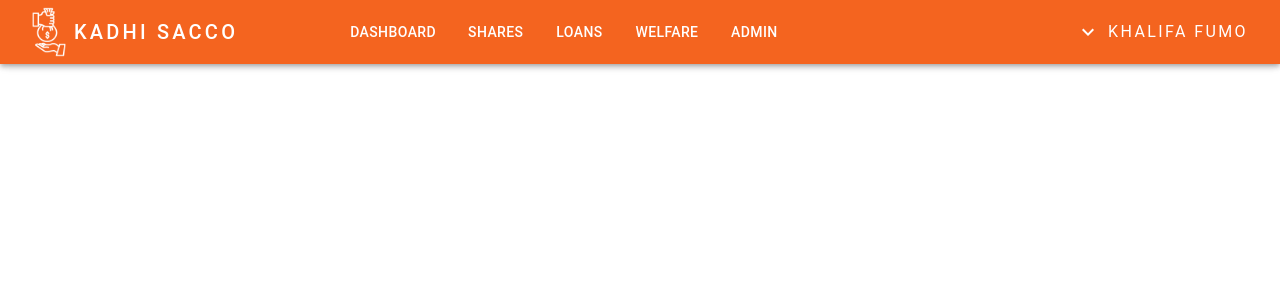
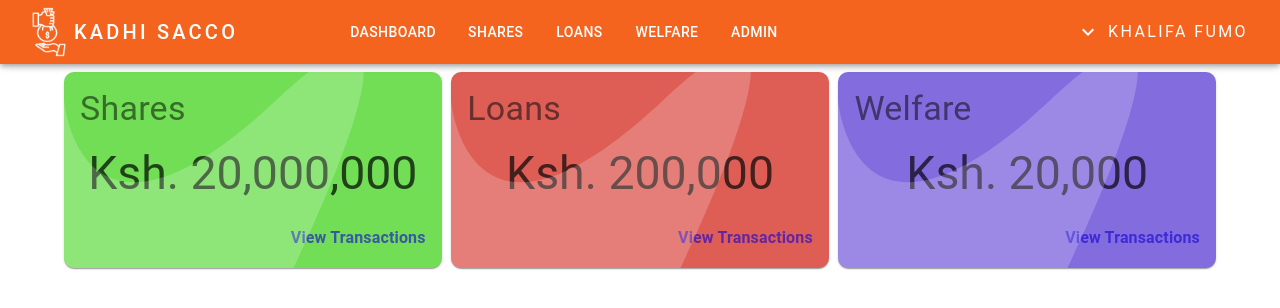
Before and after one commit to khalifa47/sacco, a Next.js app: page / in a window 1280 px wide. Shown: the top 308 px of the page. Built offline with nearby package versions, Linux system fonts and the light colour scheme.

Commit message:
info cards done, container

```diff
--- a/app/components/Header.tsx
+++ b/app/components/Header.tsx
@@ -114,6 +114,7 @@ const Header = () => {
   ];
 
   return (
+    <>
       <AppBar position="fixed" sx={{ backgroundColor: "#F4641F" }}>
         <Container maxWidth="xl">
           <Toolbar
@@ -216,6 +217,8 @@ const Header = () => {
           </Toolbar>
         </Container>
       </AppBar>
+      <Toolbar />
+    </>
   );
 };
 export default Header;
--- /dev/null
+++ b/app/components/InfoCard.tsx
@@ -0,0 +1,91 @@
+"use client";
+
+import { capitalize, formatNumber } from "@/utils/helpers";
+import Card from "@mui/material/Card";
+import Box from "@mui/material/Box";
+import Typography from "@mui/material/Typography";
+import Vector from "./Vector";
+
+const getColors = (content: "shares" | "loans" | "welfare") => {
+  switch (content) {
+    case "shares":
+      return {
+        bgColor: "rgba(114,222,86,1)",
+        titleColor: "rgba(54,110,40,1)",
+        amountColor: "rgba(32,66,24,1)",
+      };
+    case "loans":
+      return {
+        bgColor: "rgba(222,94,86,1)",
+        titleColor: "rgba(103,48,45,1)",
+        amountColor: "rgba(67,32,30,1)",
+      };
+    case "welfare":
+      return {
+        bgColor: "rgba(131,108,222,1)",
+        titleColor: "rgba(64,53,109,1)",
+        amountColor: "rgba(42,34,72,1)",
+      };
+  }
+};
+
+const InfoCard = ({
+  content,
+  amount,
+}: {
+  content: "shares" | "loans" | "welfare";
+  amount: number;
+}) => {
+  const contentColors = getColors(content);
+  return (
+    <Card
+      sx={{
+        display: "flex",
+        flexDirection: "column",
+        borderRadius: "10px",
+        backgroundColor: contentColors.bgColor,
+        p: 2,
+        position: "relative",
+        width: { xs: "100%", md: "46%", lg: "30%" },
+      }}
+    >
+      <Typography
+        variant="h4"
+        align="left"
+        color={contentColors.titleColor}
+        mb={2}
+      >
+        {capitalize(content)}{" "}
+      </Typography>
+      <Typography
+        variant="h3"
+        fontSize={`clamp(1rem, 3rem, 2.9rem)`}
+        justifySelf={"center"}
+        alignSelf={"center"}
+        color={contentColors.amountColor}
+      >
+        {`Ksh. ${formatNumber(amount)}`}
+      </Typography>
+      <Typography
+        variant="subtitle1"
+        fontWeight={600}
+        align="right"
+        color="rgba(17,0,211,0.6)"
+        mt={3}
+      >
+        View Transactions
+      </Typography>
+      <Box
+        position="absolute"
+        top={{ xs: 0, md: "inherit" }}
+        bottom={{ xs: 0, md: -40 }}
+        left={0}
+        right={{ xs: 0, md: "inherit" }}
+      >
+        <Vector />
+      </Box>
+    </Card>
+  );
+};
+
+export default InfoCard;
--- /dev/null
+++ b/app/components/Providers.tsx
@@ -0,0 +1,9 @@
+"use client";
+
+import Container from "@mui/material/Container";
+
+const Providers = ({ children }: { children: React.ReactNode }) => {
+  return <Container>{children}</Container>;
+};
+
+export default Providers;
--- /dev/null
+++ b/app/components/Vector.tsx
@@ -0,0 +1,20 @@
+const Vector = () => {
+  return (
+    <svg
+      width="100%"
+      height="100%"
+      preserveAspectRatio="none"
+      viewBox="0 0 286 242"
+      fill="none"
+      xmlns="http://www.w3.org/2000/svg"
+    >
+      <path
+        d="M 202.5 47.713 C 15 224.213 0 47.713 0 47.713 V 241.213 H 202.5 C 202.5 241.213 390 -128.787 202.5 47.713 Z"
+        fill="white"
+        fillOpacity="0.2"
+      />
+    </svg>
+  );
+};
+
+export default Vector;
--- a/app/layout.tsx
+++ b/app/layout.tsx
@@ -1,4 +1,5 @@
 import Header from "@/app/components/Header";
+import Providers from "@/app/components/Providers";
 
 export const metadata = {
   title: "Kadhi Sacco",
@@ -13,8 +14,10 @@ export default function RootLayout({
   return (
     <html lang="en">
       <body>
-        <Header />
-        {children}
+        <Providers>
+          <Header />
+          {children}
+        </Providers>
       </body>
     </html>
   );
--- a/app/page.tsx
+++ b/app/page.tsx
@@ -1,3 +1,25 @@
-export default function Home() {
-  return <main>Hello World</main>;
+import dynamic from "next/dynamic";
+
+const InfoCard = dynamic(() => import("@/app/components/InfoCard"), {
+  loading: () => <p>Loading</p>,
+});
+
+export default function Dashboard() {
+  return (
+    <main>
+      <div
+        style={{
+          display: "flex",
+          justifyContent: "space-between",
+          flexWrap: "wrap",
+          columnGap: 0,
+          rowGap: "15px",
+        }}
+      >
+        <InfoCard content="shares" amount={20000000} />
+        <InfoCard content="loans" amount={200000} />
+        <InfoCard content="welfare" amount={20000} />
+      </div>
+    </main>
+  );
 }
--- a/utils/helpers.ts
+++ b/utils/helpers.ts
@@ -20,3 +20,8 @@ export const dateFormat = (dateString: string) => {
   };
   return date.toLocaleDateString("en-US", options);
 };
+
+// number format
+export const formatNumber = (num: number, locale: string = "en-US") => {
+  return new Intl.NumberFormat(locale).format(num);
+};
```
Lines whose indentation alone changed are shown as unchanged.
